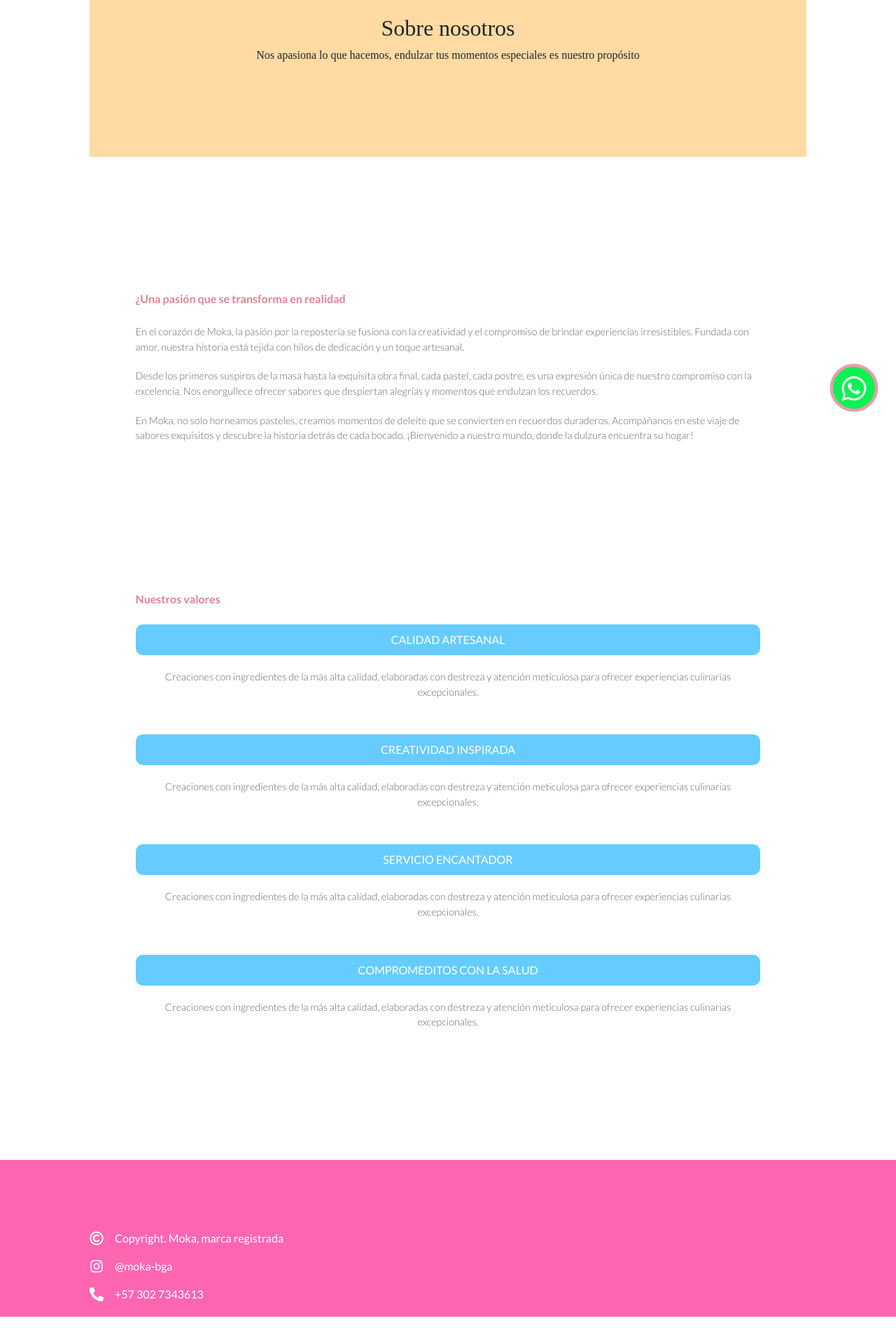
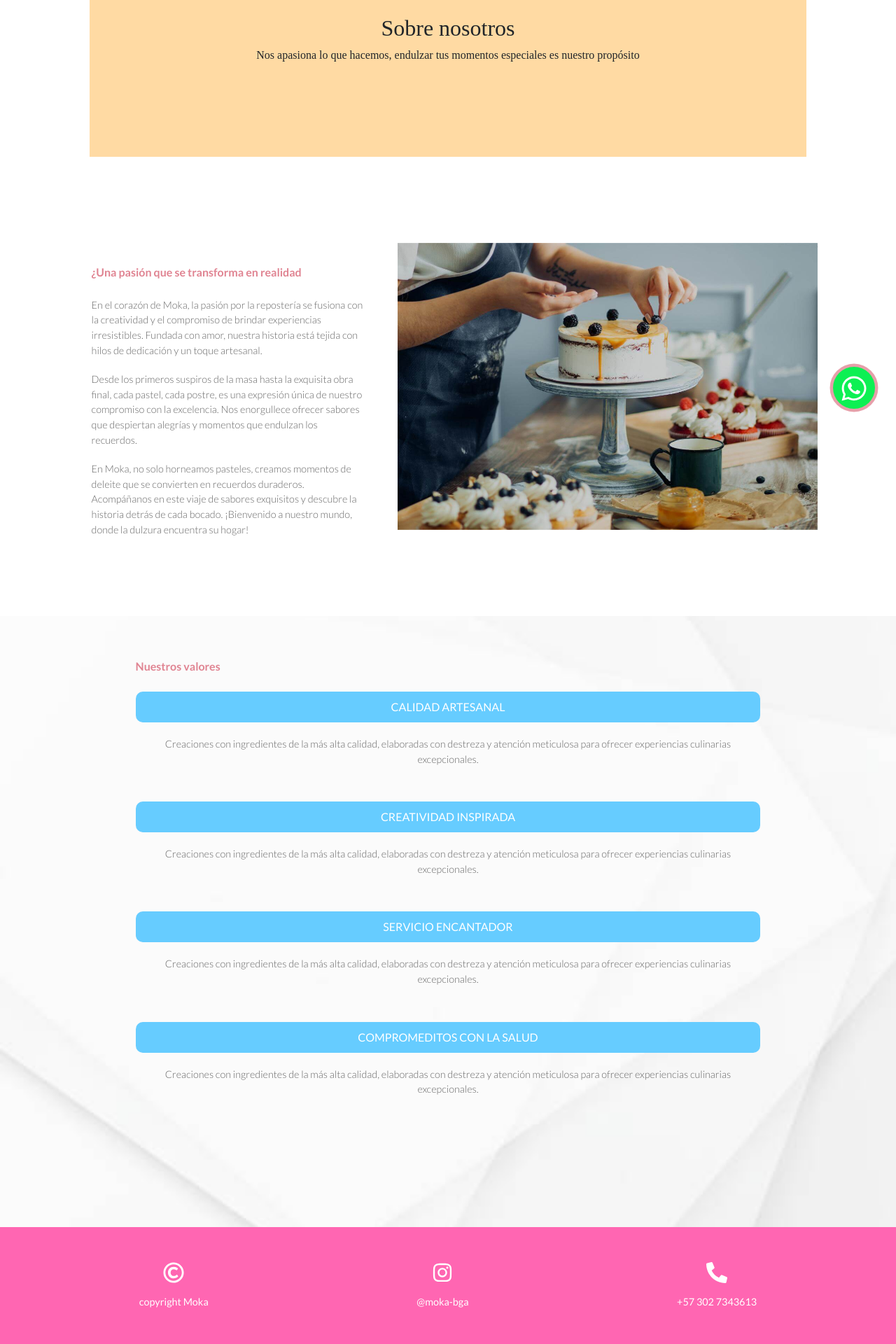
Before and after one commit to judisarodev/moka, a React (Create React App) app: page /sobre-nosotros in a window 1280 px wide. Shown: the part 186-2106 px from the top of the page at 70% size. Before the commit the page ends 2067 px from the top, so only its background shows below. Built offline with nearby package versions, Linux system fonts and the light colour scheme; a web font is replaced by a local one.

Commit message:
Ajuste de estilos e imagenes de fondo

```diff
--- a/src/components/about/About.js
+++ b/src/components/about/About.js
@@ -4,6 +4,7 @@ import { Footer } from '../footer/Footer';
 import { Container } from "../container/Container";
 import { Title } from '../title/Title';
 import { Text } from '../text/Text';
+import imagen from './../../assets/about/about1.jpg';
 
 const Value = ({ title, text }) => {
     return(<>
@@ -48,7 +49,12 @@ const About = () => {
                 </div>
             </div>
 
-            <section className="container">
+            <br></br>
+            <br></br>
+
+            <div className='container'>
+            <section className="about__info">
+                <div>
                     <Title>¿Una pasión que se transforma en realidad</Title>
                     <br></br>
                     <Text>
@@ -69,8 +75,18 @@ const About = () => {
                         exquisitos y descubre la historia detrás de cada bocado. ¡Bienvenido a
                         nuestro mundo, donde la dulzura encuentra su hogar!
                     </Text>
+                </div>
+                <div>
+                    <img src={imagen} alt={'Imagen about'}/>
+                </div>
             </section>
+            </div>
 
+
+            <br></br>
+            <br></br>
+
+            <div className='about__values'>
                 <section className="container">
                     <Title>Nuestros valores</Title>
                     <br></br>
@@ -83,14 +99,13 @@ const About = () => {
                             })
                         }
                     </ul>
-
-
+                </section>
                 <br></br>
                 <br></br>
                 <br></br>
                 <br></br>
                 <br></br>
-            </section>
+            </div>
         </Container>
         <Footer />
     </>);
--- a/src/components/about/about.css
+++ b/src/components/about/about.css
@@ -77,3 +77,22 @@
     display: flex;
     justify-content: center;
 }
+
+.about__values{
+    background: url('./../../assets/fondos/fondo11.jpg') no-repeat center;
+    background-size: cover;
+}
+.about__info{
+   display: flex;
+   flex-direction: row;
+   align-items: center;
+}
+.about__info img{
+    width: 600px;
+    margin-right: 30px;
+}
+@media (width <= 1200px) {
+    .about__info img{
+        display: none;
+    }
+}
--- a/src/components/card/card.css
+++ b/src/components/card/card.css
@@ -8,6 +8,7 @@
     border-radius: 10px;
     margin: 10px;
     width: 300px;
+    background-color: white;
 }
 .card__container:hover{
     cursor: pointer;
@@ -25,12 +26,14 @@
     width: 250px;
     height: 350px;
     object-fit: cover;
+    border-radius: 2px;
 }
 .card__title {
-    background-color: #FFFFFF;
+    background-color: #FF66B2;
     width: 100%;
+    font-size: 0.9rem;
     text-align: center;
-    border-radius: 10px;
-    color: #66CCFF;
+    border-radius: 2px;
+    color: white;
     text-transform: uppercase;
 }
--- a/src/components/footer/Footer.js
+++ b/src/components/footer/Footer.js
@@ -6,19 +6,26 @@ import './footer.css';
 
 function Footer(){
     return(
-        <footer className="footer d-flex flex-column gap-3">
-            <FooterItem icon={<FaRegCopyright size={20}/>} text={'Copyright. Moka, marca registrada'}/>
-            <FooterItem icon={<FaInstagram size={20} />} text={'@moka-bga'}/>
-            <FooterItem icon={<FaPhoneAlt size={20} />} text={'+57 302 7343613'}/>
+        <footer className="footer">
+            <FooterItem icon={<FaRegCopyright size={30}/>} text={'copyright Moka'}/>
+            <FooterItem action={() => { window.open('https://www.instagram.com/moka_bga/') }} icon={<FaInstagram size={30} />} text={'@moka-bga'}/>
+            <FooterItem icon={<FaPhoneAlt size={30} />} text={'+57 302 7343613'}/>
         </footer>
     );
 }
 
-function FooterItem({ icon, text }){
+function FooterItem({ icon, text, action }){
+    const hoverStyle = {
+        cursor: action ? 'pointer' : ''
+    }
     return(
-        <div className="d-flex align-items-center gap-3">
-            { icon }
-            { text }
+        <div onClick={action} style={hoverStyle} className="footer-item d-flex align-items-center gap-3">
+            <div>
+                { icon }
+            </div>
+            <div>
+                { text }
+            </div>
         </div>
     );
 }
--- a/src/components/footer/footer.css
+++ b/src/components/footer/footer.css
@@ -1,5 +1,13 @@
 .footer {
     background-color: #FF66B2;
-    padding: 100px 10% 20px 10%;
+    padding: 50px;
     color: white;
+    display: flex;
+    flex-direction: row;
+    justify-content: space-around;
 }
+.footer-item {
+    font-size: 0.9rem;
+    display: flex;
+    flex-direction: column;
+}
--- a/src/components/home/home.css
+++ b/src/components/home/home.css
@@ -5,7 +5,7 @@ section {
     justify-content: center;
 }
 .banner{
-    background: url('./../../assets/home/banner.jpg') no-repeat center fixed;
+    background: url('./../../assets/home/banner2.jpg') no-repeat center fixed;
     background-size: cover;
 
     width: 100%;
--- a/src/components/productos/Products.js
+++ b/src/components/productos/Products.js
@@ -54,7 +54,7 @@ const Products = () => {
         fetchCategories();
     }, []);
 
-    return(<>
+    return(<div className="products__main-container">
         <Container>
             <div className="products__banner">
                 <div className="banner__text-box d-flex flex-column justify-content-center  ">
@@ -92,7 +92,7 @@ const Products = () => {
 
         </Container>
         <Footer />
-    </>);
+    </div>);
 }
 
 export { Products };
--- a/src/components/productos/products.css
+++ b/src/components/productos/products.css
@@ -1,3 +1,6 @@
+.products__main-container{
+    background-color: rgb(255, 250, 250);
+}
 .products__banner{
     background-size: cover;
 
```
Also changed, not shown: src/assets/about/about1.jpg (added), src/assets/home/banner2.jpg (added). Lines whose indentation alone changed are shown as unchanged.
